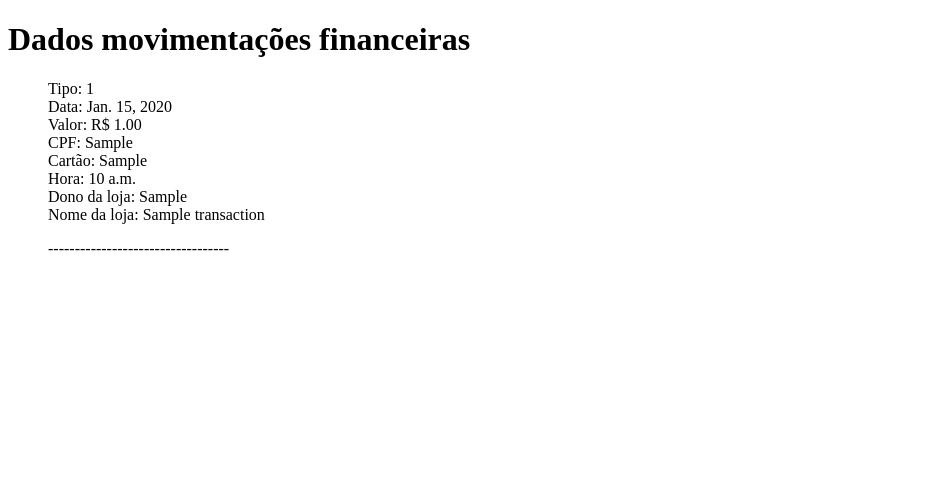
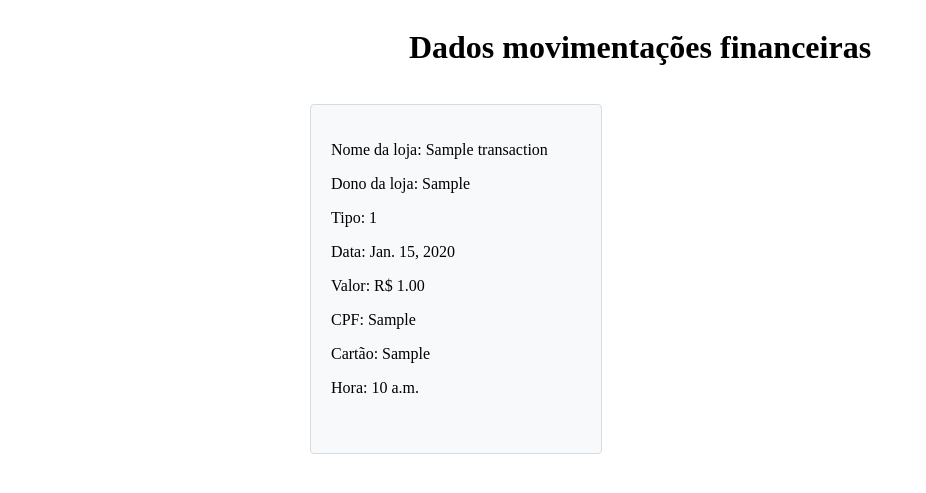
Before and after one commit to igorgomes255/desafio_backend, a Django app: template cnab/templates/index.html in a window 1280 px wide. Shown: the top 493 px of the page, without its empty margins (0-926 px from the left). Run offline with Django 4.2, Linux system fonts and the light colour scheme; the template is opened without the code that fills it: values that come from a table or form of the project are taken from there, others are empty; tables that the repository leaves empty hold one stand-in row (values such as "Sample post").

Commit message:
feat: estilizando cards transaction

```diff
--- a/cnab/templates/index.html
+++ b/cnab/templates/index.html
@@ -6,19 +6,20 @@
     <link rel="stylesheet" href="{% static 'css/style.css' %}" />
   </head>
   <body>
+    <h1>Dados movimentações financeiras</h1>
     <div>
-      <h1>Dados movimentações financeiras</h1>
       <ul>
         {% for transaction in cnab %}
-        <li>Tipo: {{transaction.type}}</li>
-        <li>Data: {{transaction.date}}</li>
-        <li>Valor: R$ {{transaction.value}}</li>
-        <li>CPF: {{transaction.cpf}}</li>
-        <li>Cartão: {{transaction.card}}</li>
-        <li>Hora: {{transaction.hour}}</li>
-        <li>Dono da loja: {{ transaction.owner_shop }}</li>
-        <li>Nome da loja: {{ transaction.name_shop }}</li>
-        <p>----------------------------------</p>
+        <li>
+          <p class="nome_loja">Nome da loja: {{ transaction.name_shop }}</p>
+          <p>Dono da loja: {{ transaction.owner_shop }}</p>
+          <p>Tipo: {{transaction.type}}</p>
+          <p>Data: {{transaction.date}}</p>
+          <p>Valor: R$ {{transaction.value}}</p>
+          <p>CPF: {{transaction.cpf}}</p>
+          <p>Cartão: {{transaction.card}}</p>
+          <p>Hora: {{transaction.hour}}</p>
+        </li>
         {% endfor %}
       </ul>
     </div>
--- a/static/css/style.css
+++ b/static/css/style.css
@@ -1,3 +1,46 @@
+body {
+  display: flex;
+  flex-direction: column;
+  align-items: center;
+
+  margin-left: 100px;
+  margin-right: 100px;
+}
+
+ul {
+  list-style-type: none;
+  display: flex;
+  flex-wrap: wrap;
+  gap: 20px;
+
+  width: 700px;
+  height: 350px;
+  overflow-y: scroll;
+}
+
+ul::-webkit-scrollbar {
+  height: 10px;
+  background-color: #ffffff;
+}
+
+ul::-webkit-scrollbar-thumb {
+  background-color: gray;
+  border-radius: 10px;
+}
+
 li {
-  list-style-type: none;
+  border-radius: 4px;
+  border: 1px solid #d1dce3;
+  background-color: rgba(209, 220, 227, 0.18);
+
+  width: 250px;
+
+  padding: 20px;
 }
+
+.nome_loja {
+  white-space: nowrap;
+  width: 14em;
+  overflow: hidden;
+  text-overflow: ellipsis;
+}
```
